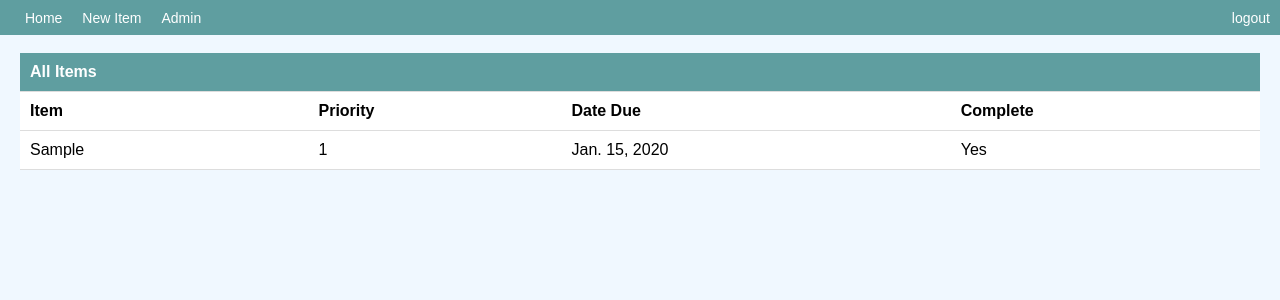
After one commit to chriswales95/Django-Todo, a Django app: page /all_items/ in a window 1280 px wide. The commit adds this page. Shown: the top 300 px of the page. Run offline with Django 3.2, Linux system fonts and the light colour scheme; a user stored in the database is signed in; tables that the repository leaves empty hold one stand-in row (values such as "Sample post"); some libraries are stand-ins or nearby versions.

Commit message:
add a page to view all items

```diff
--- /dev/null
+++ b/todo/static/todo/scripts.js
@@ -0,0 +1,5 @@
+$(document).ready(function(){
+    $(".table_header_sort").click(function(){
+
+    });
+});
--- a/todo/static/todo/styles.css
+++ b/todo/static/todo/styles.css
@@ -70,6 +70,7 @@
 section {
   max-width: 100%;
   margin-left: 20px;
+  margin-right: 20px;
 }
 
 section ul li a {
--- /dev/null
+++ b/todo/templates/todo/all_items.html
@@ -0,0 +1,42 @@
+{% extends 'todo/base.html' %} {% block content %}
+
+<section>
+  <br />
+  <!-- <small>Sort table by clicking table headers</small> -->
+  <table style="min-width: 100%; align-content: center;">
+    <tr>
+      <th style="background-color: #5f9ea0; color: white;">
+        All Items
+      </th>
+      <th style="background-color: #5f9ea0;"></th>
+      <th style="background-color: #5f9ea0;"></th>
+      <th style="background-color: #5f9ea0;"></th>
+    </tr>
+    <tbody>
+      <tr>
+        <th class="table_header_sort">Item</th>
+        <th class="table_header_sort">Priority</th>
+        <th class="table_header_sort">Date Due</th>
+        <th class="table_header_sort">Complete</th>
+      </tr>
+      {% if items %} {% for i in items %}
+
+      <tr>
+        <td>
+          <a href="/{{ i.id }}/">{{ i.item }}</a>
+        </td>
+        <td>
+          {{ i.priority }}
+        </td>
+        <td>{{ i.date }}</td>
+        {% if i.complete%}
+        <td>Yes</td>
+        {% else %}
+        <td>No</td>
+        {% endif %}
+      </tr>
+      {% endfor %} {% endif %}
+    </tbody>
+  </table>
+</section>
+{% endblock %}
--- a/todo/templates/todo/base.html
+++ b/todo/templates/todo/base.html
@@ -7,6 +7,8 @@
       type="text/css"
       href="{% static '/todo/styles.css' %}"
     />
+    <script src="https://ajax.googleapis.com/ajax/libs/jquery/2.1.1/jquery.min.js"></script>
+
     <script
       type="text/javascript"
       src="{% static '/todo/scripts.js' %}"
--- a/todo/urls.py
+++ b/todo/urls.py
@@ -9,5 +9,6 @@ urlpatterns = [
     path('submit_new_item/', views.submit_new_item, name='submit_new_item'),
     path('completed_task/<int:item_id>/', views.completed_task, name='complete_task'),
     path('completed/', views.completed, name='completed'),
-    path('uncomplete_task/<int:item_id>/', views.uncomplete_task)
+    path('uncomplete_task/<int:item_id>/', views.uncomplete_task),
+    path('all_items/', views.all_items),
 ]
--- a/todo/views.py
+++ b/todo/views.py
@@ -7,7 +7,7 @@ from django.http import HttpResponseRedirect
 
 def index(request):
 
-    latest_items = Item.objects.all()
+    latest_items = Item.objects.all()[:10]
     template = loader.get_template('todo/index.html')
     context = {
         'latest_items': latest_items,
@@ -72,3 +72,13 @@ def completed(request):
         return HttpResponse(template.render(context, request))
     else:
         return HttpResponseRedirect('/accounts/login')
+
+def all_items(request):
+    items = Item.objects.all()
+    context = { 'items': items,
+    }
+    template = loader.get_template('todo/all_items.html')
+    if request.user.is_authenticated:
+        return HttpResponse(template.render(context, request))
+    else:
+        return HttpResponseRedirect('/accounts/login')
```
Also changed, not shown: todo/templates/todo/index.html (+10 -4 lines).
